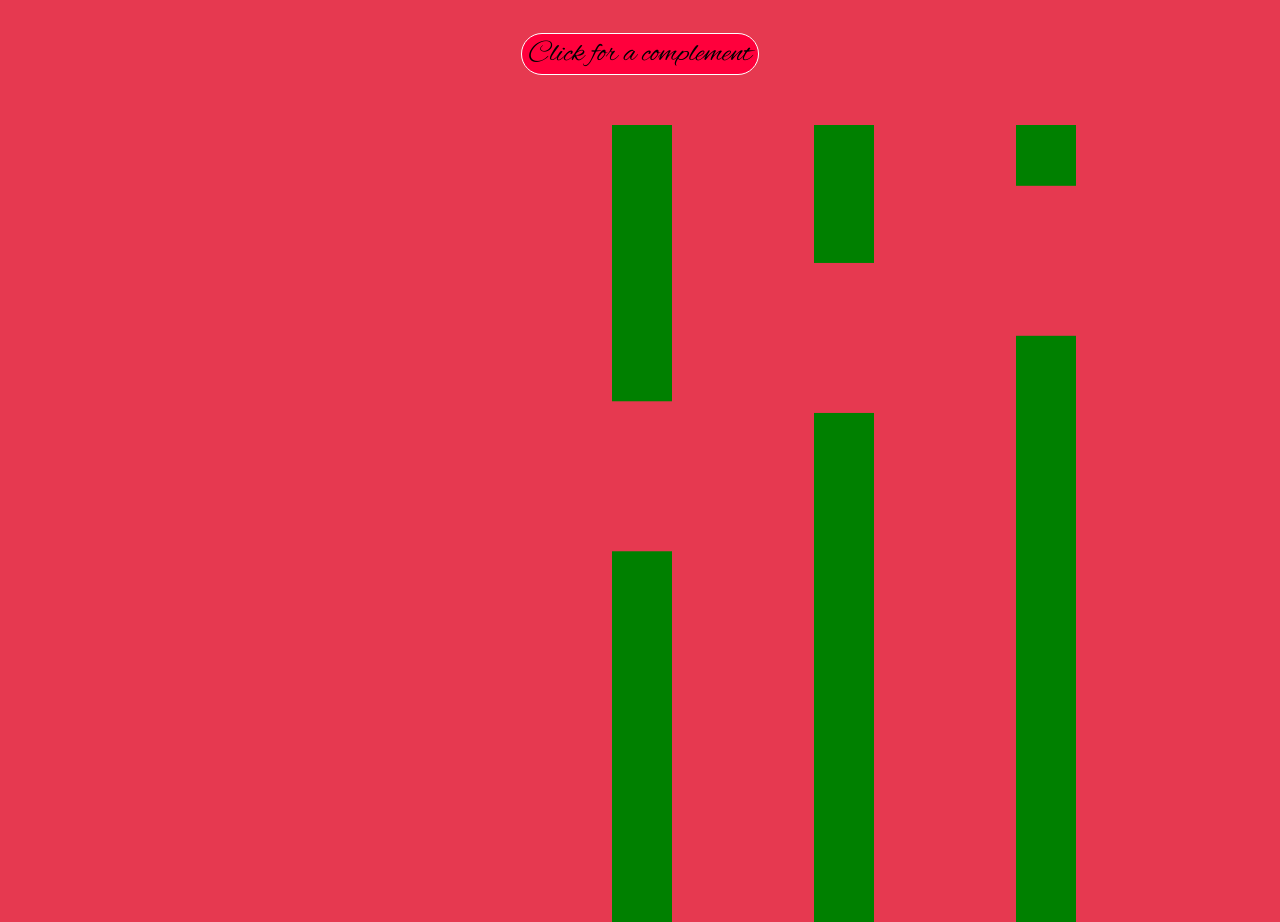
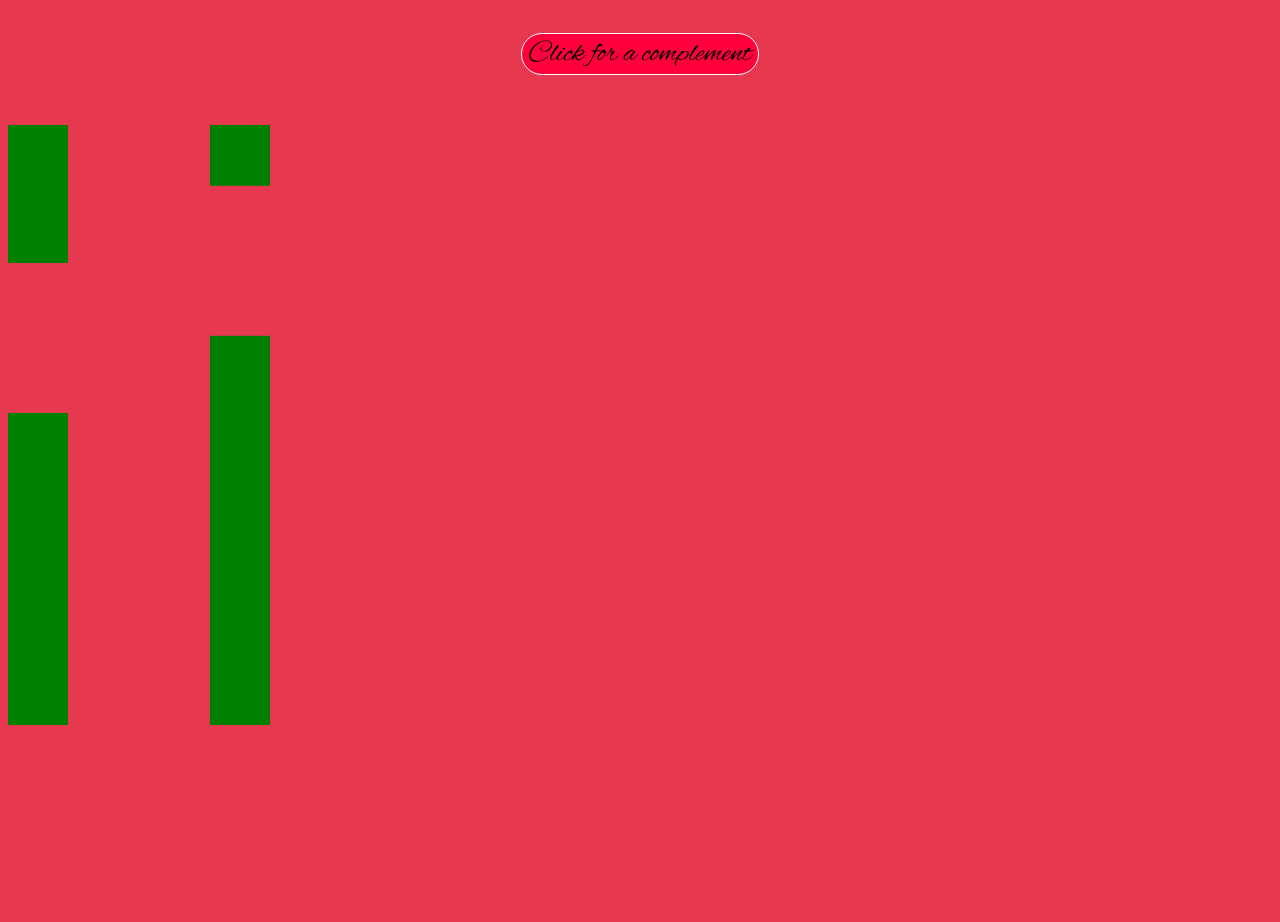
Before and after one commit to OdenRagnor/my-backend, a website: page Public/index.html in a window 1280 px wide. Shown: the part 940-1862 px from the top of the page. After the commit the page ends 1685 px from the top, so only its background shows below. Drawn offline with Linux system fonts and the light colour scheme.

Commit message:
changed some logic

```diff
--- a/Public/game.js
+++ b/Public/game.js
@@ -47,7 +47,10 @@ function update() {
     pipes.shift();
   }
 
+  checkCollision();
+
   draw();
+
   requestAnimationFrame(update);
 }
 
@@ -86,5 +89,3 @@ function checkCollision() {
     }
   }
 }
-
-checkCollision();
--- a/Public/index.html
+++ b/Public/index.html
@@ -34,7 +34,7 @@
     </div>
     <p id="output"><strong></strong></p>
     <div>
-        <canvas id="gameCanvas" width="1206px" height="2412px">
+        <canvas id="gameCanvas" width="400" height="600">
             <script src="game.js"></script>
         </canvas>
     </div>
```
